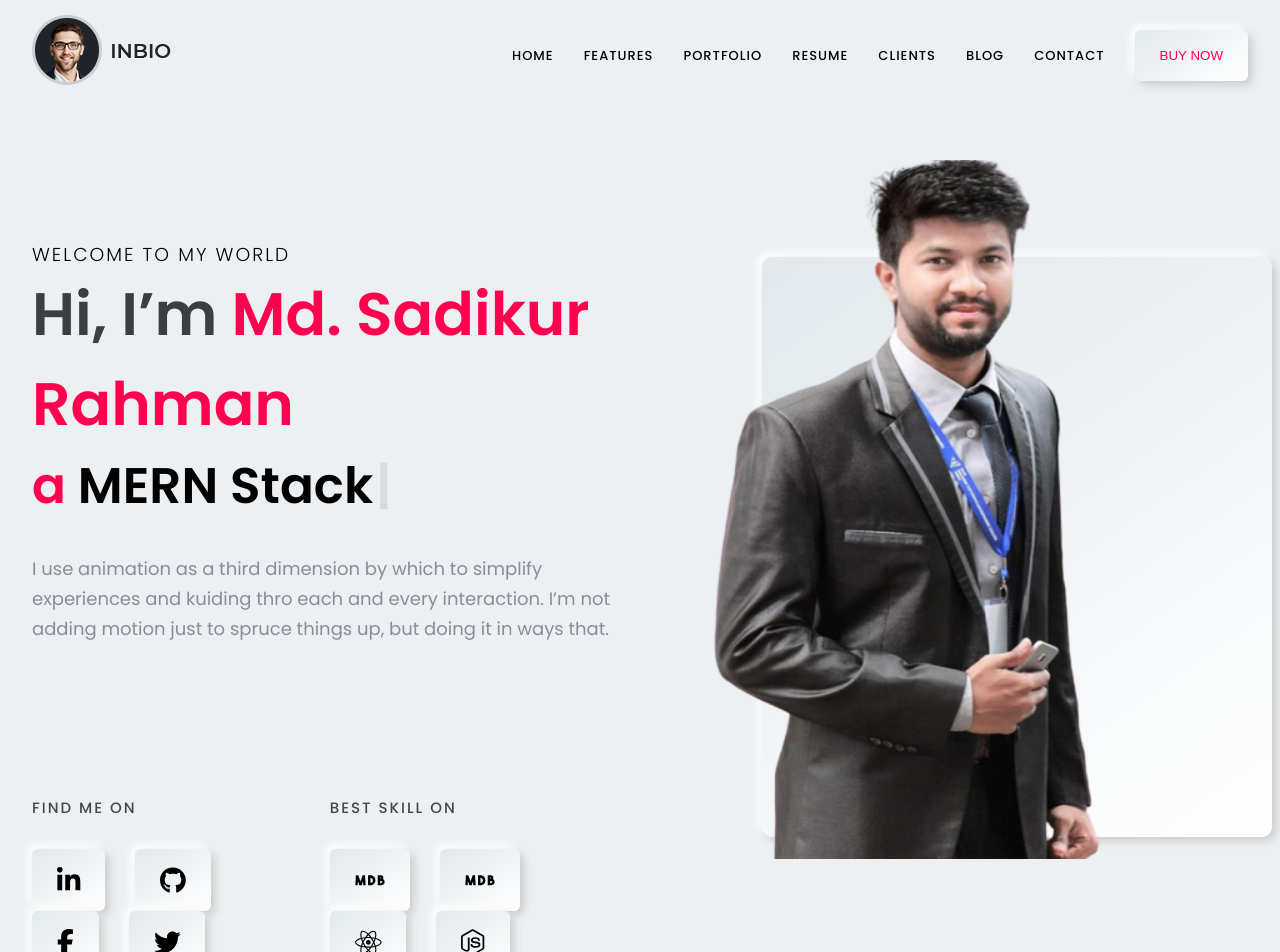
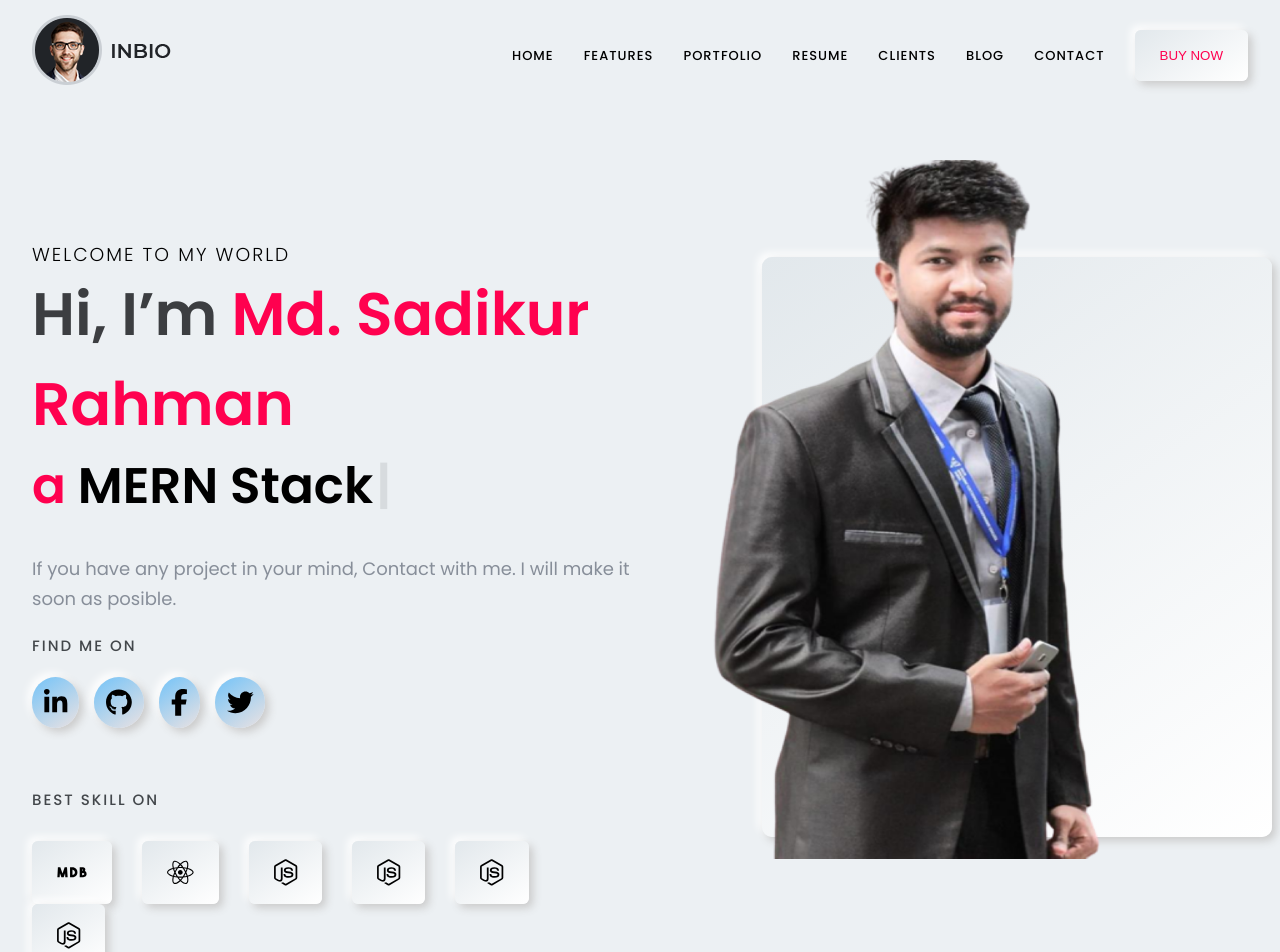
Before and after one commit to Sadik182/Developer-Portfolio, a React (Create React App) app: page / in a window 1280 px wide. Shown: the top 952 px of the page. Built offline with nearby package versions, Linux system fonts and the light colour scheme.

Commit message:
social icon added

```diff
--- a/src/component/Hero/Home.css
+++ b/src/component/Hero/Home.css
@@ -1,3 +1,29 @@
+.btn_shadow_social {
+  margin-right: 15px;
+  padding: 12px 12px;
+  border-radius: 50%;
+  transition: 0.3s all ease;
+  cursor: pointer;
+  color: #000;
+  transition: 0.5s;
+}
+.btn_shadow_social {
+  background: linear-gradient(145deg, #73c3f8, #ebe2e2);
+  box-shadow: 4px 4px 8px #cbcbcb, -4px -4px 8px #ffffff;
+}
+.btn_shadow_social:hover {
+  background: #ff014f;
+  color: white;
+  transform: translateY(-10px);
+}
+.find_me {
+  font-weight: 500;
+  letter-spacing: 2px;
+  color: #43474b;
+  font-size: 15px;
+  margin: 20px 0 20px 0;
+}
+
 .hero {
   position: relative;
 }
@@ -28,7 +54,7 @@
   margin-top: 30px;
 }
 .hero_btn {
-  margin-top: 20%;
+  margin-top: 5%;
 }
 .hero_btn h4 {
   font-weight: 500;
--- a/src/component/Hero/Home.js
+++ b/src/component/Hero/Home.js
@@ -25,31 +25,27 @@ const Home = () => {
               </span>
             </h2>
 
-            <p>I use animation as a third dimension by which to simplify experiences and kuiding thro each and every interaction. I’m not adding motion just to spruce things up, but doing it in ways that.</p>
+            <p>If you have any project in your mind, Contact with me. I will make it soon as posible.</p>
+
+            <div className='button '>
+                   <h4 className="find_me">FIND ME ON</h4>
+                  <button className='btn_shadow_social'>
+                  <a href="#"><FontAwesomeIcon icon={faLinkedinIn} size="2x"/></a>
+                  </button>
+                  <button className='btn_shadow_social'>
+                  <a href="#"><FontAwesomeIcon icon={faGithub} size="2x"/></a>
+                  </button>
+                  <button className='btn_shadow_social'>
+                  <a href="#"><FontAwesomeIcon icon={faFacebookF} size="2x"/></a>
+                  </button>
+                  <button className='btn_shadow_social'>
+                  <a href="#"><FontAwesomeIcon icon={faTwitter} size="2x"/></a>
+                  </button>
+             </div>
 
             <div className='hero_btn d_flex'>
               <div className='col_1'>
-                <h4>FIND ME ON</h4>
-                <div className='button'>
-                  <button className='btn_shadow'>
-                  <a href="#"><FontAwesomeIcon icon={faLinkedinIn} size="2x"/></a>
-                  </button>
-                  <button className='btn_shadow'>
-                  <a href="#"><FontAwesomeIcon icon={faGithub} size="2x"/></a>
-                  </button>
-                  <button className='btn_shadow'>
-                  <a href="#"><FontAwesomeIcon icon={faFacebookF} size="2x"/></a>
-                  </button>
-                  <button className='btn_shadow'>
-                  <a href="#"><FontAwesomeIcon icon={faTwitter} size="2x"/></a>
-                  </button>
-                </div>
-              </div>
-              <div className='col_1'>
                 <h4>BEST SKILL ON</h4>
-                <button className='btn_shadow'>
-                <a href="#"><FontAwesomeIcon icon={faMdb} size="2x"/></a>
-                </button>
                 <button className='btn_shadow'>
                 <a href="#"><FontAwesomeIcon icon={faMdb} size="2x"/></a>
                 </button>
@@ -59,10 +55,16 @@ const Home = () => {
                 <button className='btn_shadow'>
                 <a href="#"><FontAwesomeIcon icon={faNodeJs} size="2x"/></a>
                 </button>
+                <button className='btn_shadow'>
+                <a href="#"><FontAwesomeIcon icon={faNodeJs} size="2x"/></a>
+                </button>
+                <button className='btn_shadow'>
+                <a href="#"><FontAwesomeIcon icon={faNodeJs} size="2x"/></a>
+                </button>
+                <button className='btn_shadow'>
+                <a href="#"><FontAwesomeIcon icon={faNodeJs} size="2x"/></a>
+                </button>
 
-                {/* <button className='btn_shadow'>
-                  <img src={skill3} alt='' />
-                </button> */}
               </div>
             </div>
           </div>
```
